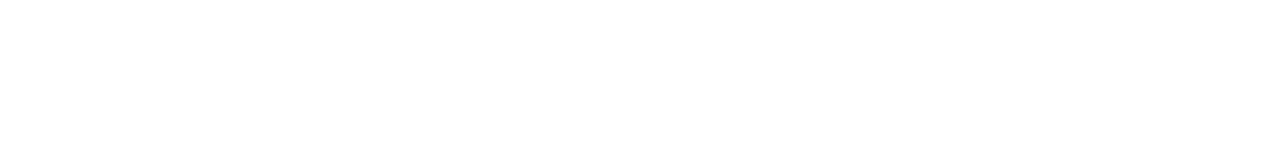
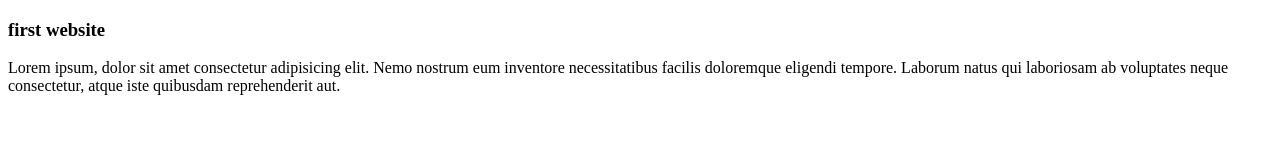
Before and after one commit to Shahnewaz001/first-git-repo, a plain HTML site: page index.html in a window 1280 px wide. Drawn offline with Linux system fonts and the light colour scheme.

Commit message:
first website

```diff
--- a/index.html
+++ b/index.html
@@ -6,6 +6,9 @@
     <title>first git repo</title>
 </head>
 <body>
-
+   <div>
+    <h3>first website</h3>
+    <p>Lorem ipsum, dolor sit amet consectetur adipisicing elit. Nemo nostrum eum inventore necessitatibus facilis doloremque eligendi tempore. Laborum natus qui laboriosam ab voluptates neque consectetur, atque iste quibusdam reprehenderit aut.</p>
+   </div>
 </body>
 </html>
```
